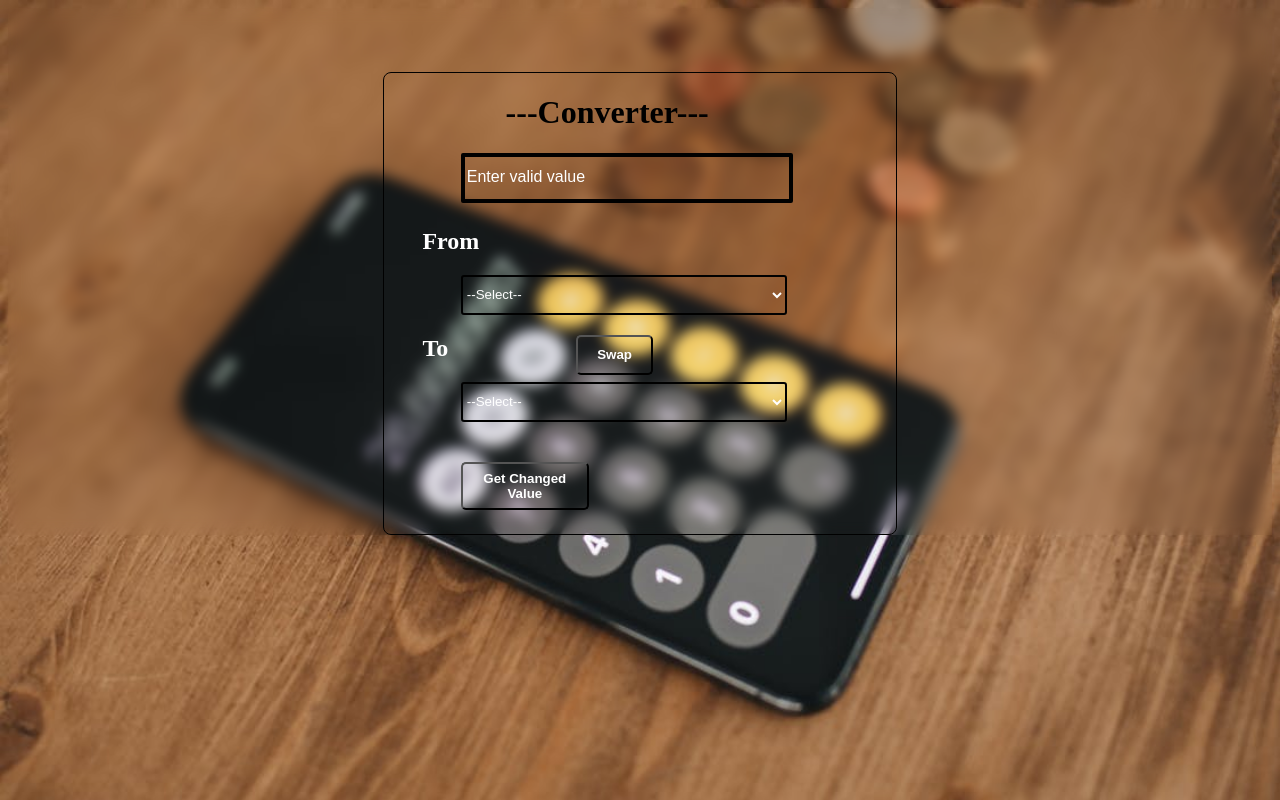
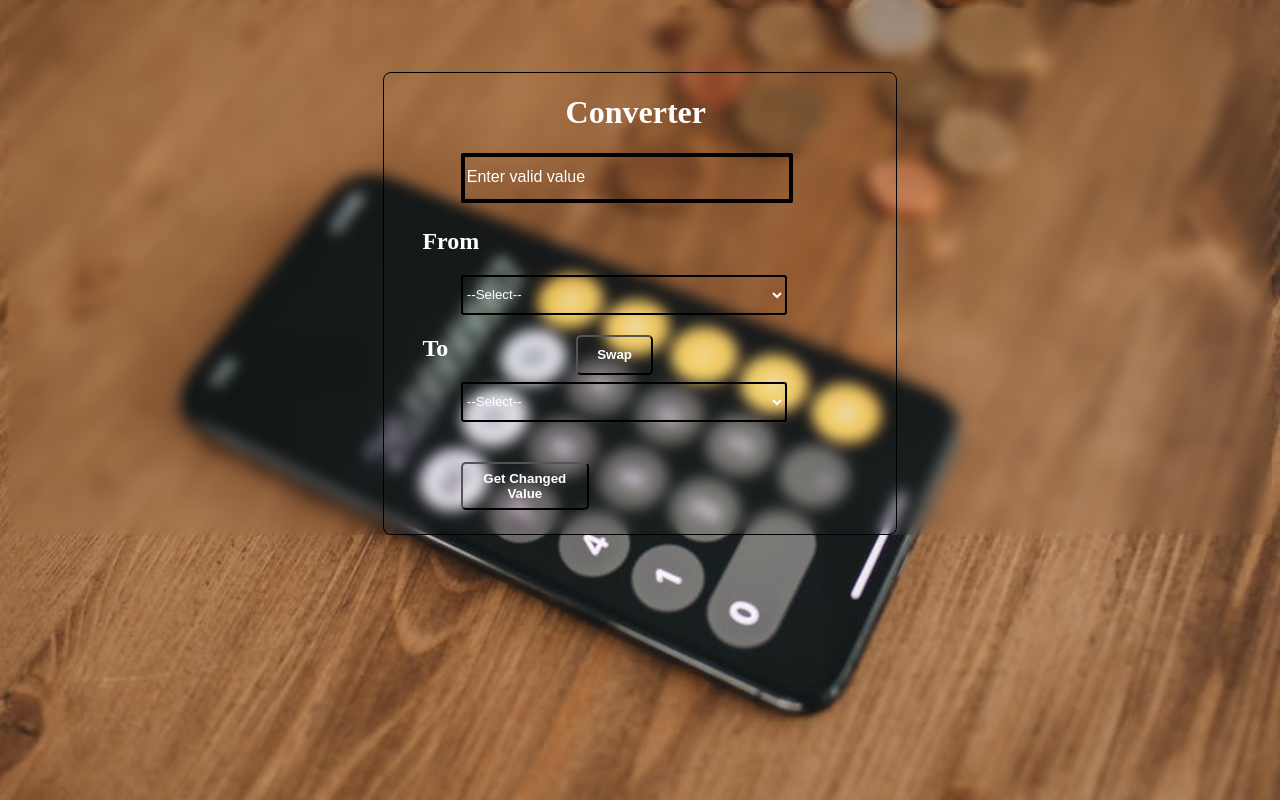
Before and after one commit to Bhagyeshree111/Number-Convertor, a plain HTML site: page index.html in a window 1280 px wide. Drawn offline with Linux system fonts and the light colour scheme.

Commit message:
Update index.html

```diff
--- a/index.html
+++ b/index.html
@@ -9,7 +9,7 @@
  </head>
  <body>
    <div id="main-div">
-       <h1 id="h1First">---Converter---</h1>
+       <h1 id="h1First" style="color: white; margin-left: 60px;">Converter</h1>
      <form>
        <input id="inputEl" type="text" placeholder="Enter valid value"><br>
          <h2>From</h2>
```
